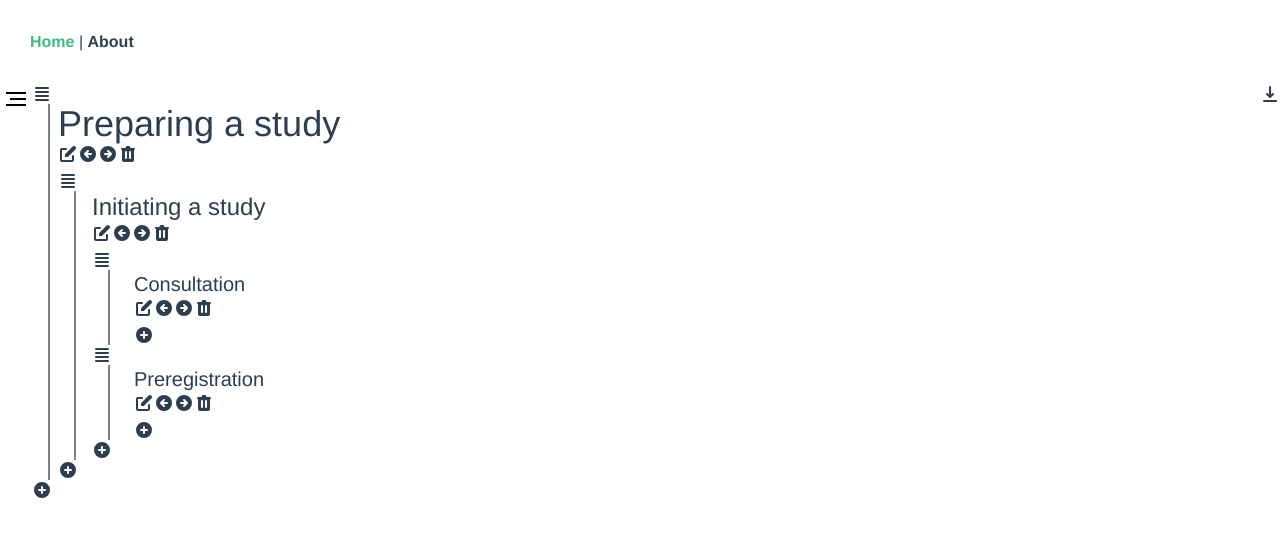
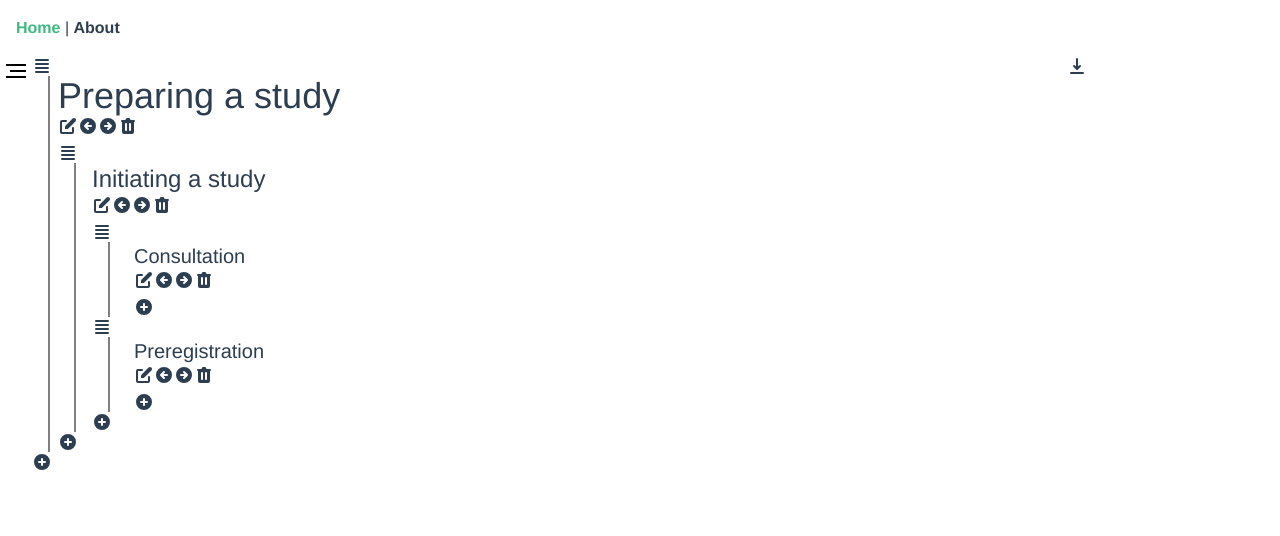
Before and after one commit to mjaquiery/lab-manual, a Vue app: page / in a window 1280 px wide. Shown: the top 536 px of the page. Built offline with nearby package versions, Linux system fonts and the light colour scheme.

Commit message:
somewhat working flexbox layout

```diff
--- a/src/App.vue
+++ b/src/App.vue
@@ -1,5 +1,5 @@
 <template>
-  <div id="nav">
+  <div id="nav" class="top-0 p-4 w-full h-full">
     <router-link to="/">Home</router-link> |
     <router-link to="/about">About</router-link>
   </div>
@@ -13,10 +13,8 @@
   -moz-osx-font-smoothing: grayscale;
   text-align: left;
   color: #2c3e50;
-}
-
-#nav {
-  padding: 30px;
+/*   @apply w-full flex flex-col flex-wrap py-4 flex-grow; */
+  /* @apply sm:flex-row sm:flex-nowrap */
 }
 
 #nav a {
--- a/src/components/Sidebar.vue
+++ b/src/components/Sidebar.vue
@@ -1,5 +1,5 @@
 <template>
-    <div class="sidebar">
+    <div class="flex-auto flex-grow-0 flex-shrink-0 flex-col">
         <transition name="slide">
             <div
             v-if="isPanelOpen"
@@ -8,7 +8,7 @@
                 <slot></slot>
             </div>
         </transition>
-    </div>
+        </div>
     <BurgerButton @clicked="onClicked"></BurgerButton>
 </template>
 <script>
@@ -43,9 +43,6 @@ export default {
 }
 
 .sidebar-panel {
-    /* display: flex; */
-    /* justify-self: flex-start; */
-    /* flex-direction: column; */
     overflow-y: auto;
     background-color: #130f40;
     position: relative;
@@ -54,6 +51,5 @@ export default {
     height: 100vh;
     z-index: 999;
     padding: 3rem 20px 2rem 20px;
-    width: 300px;
 }
 </style>
--- a/src/views/Home.vue
+++ b/src/views/Home.vue
@@ -1,5 +1,5 @@
 <template>
-  <div class="home">
+  <div class="flex justify-end flex-nowrap flex-row">
     <Sidebar>
      <ul class="sidebar-panel-nav">
        <h3>Bin</h3>
@@ -16,7 +16,7 @@
         </draggable>
      </ul>
    </Sidebar>
-    <div class="manual">
+    <div class="flex flex-col flex-grow flex-shrink-0">
       <section v-if="errorLoadingTemplate">
         <p>We're sorry, we're not able to retrieve this information at the moment, please try back later.</p>
       </section>
@@ -55,7 +55,7 @@
         </div>
       </section>
     </div>
-  <div>
+  <div class="flex w-1/6">
     <DownloadIcon
       class="h-5 w-5"
       @click="printDownload"
@@ -150,16 +150,6 @@ export default {
 </script>
 
 <style scoped>
-.home {
-  display: flex;
-  /* position: relative; */
-}
-
-.manual {
-  /* flex-direction: column; */
-  flex: 1;
-}
-
 .ghost {
   border: 1px dashed grey;
   font-size: 0;
```
Also changed, not shown: src/index.css (+7 -0 lines).
